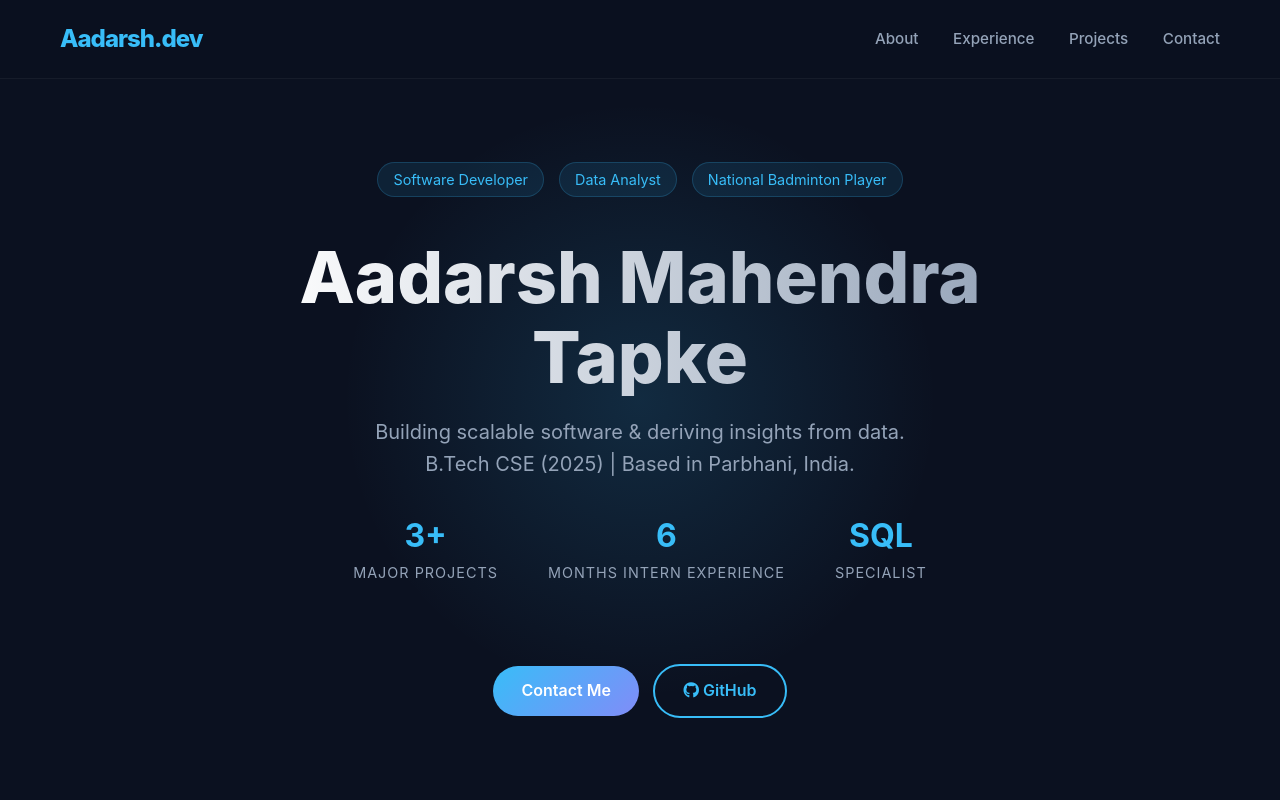
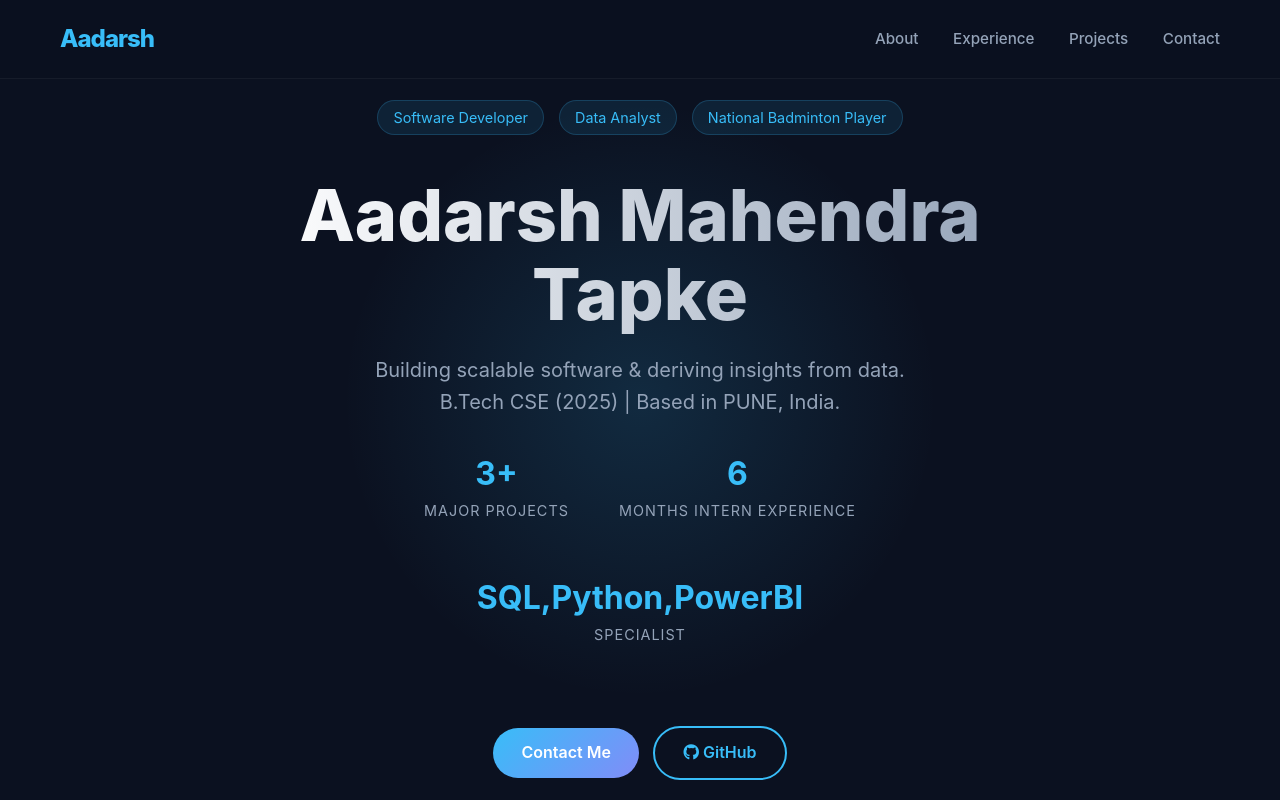
Before and after one commit to aadarsh0007/Portfolio, a plain HTML site: page index.html in a window 1280 px wide. Shown: the top 800 px of the page. Drawn offline with Linux system fonts and the light colour scheme.

Commit message:
Update index.html

```diff
--- a/index.html
+++ b/index.html
@@ -99,7 +99,7 @@
 
     <nav>
         <div class="container nav-content">
-            <div class="logo">Aadarsh.dev</div>
+            <div class="logo">Aadarsh</div>
             <div class="nav-links">
                 <a href="#about">About</a>
                 <a href="#experience">Experience</a>
@@ -119,7 +119,7 @@
                 <span class="tag">National Badminton Player</span>
             </div>
             <h1>Aadarsh Mahendra Tapke</h1>
-            <p>Building scalable software & deriving insights from data. <br>B.Tech CSE (2025) | Based in Parbhani, India.</p>
+            <p>Building scalable software & deriving insights from data. <br>B.Tech CSE (2025) | Based in PUNE, India.</p>
 
             <div class="stats-bar">
                 <div class="stat-item">
@@ -131,7 +131,7 @@
                     <div class="stat-label">Months Intern Experience</div>
                 </div>
                 <div class="stat-item">
-                    <div class="stat-num">SQL</div>
+                    <div class="stat-num">SQL,Python,PowerBI</div>
                     <div class="stat-label">Specialist</div>
                 </div>
             </div>
@@ -249,7 +249,7 @@
                 Currently open to opportunities in Software Development and Data Analytics.
             </p>
             <div class="social-links">
-                <a href="mailto:tapkeaadarsh0@gmail.com"><i class="fas fa-envelope"></i></a>
+                <a href="mailto:aadarshtapke60@gmail.com"><i class="fas fa-envelope"></i></a>
                 <a href="https://www.linkedin.com/in/aadarsh-tapke-92b2372b7" target="_blank"><i class="fab fa-linkedin"></i></a>
                 <a href="https://github.com/aadarsh0007" target="_blank"><i class="fab fa-github"></i></a>
                 <a href="tel:+919373710391"><i class="fas fa-phone"></i></a>
```
